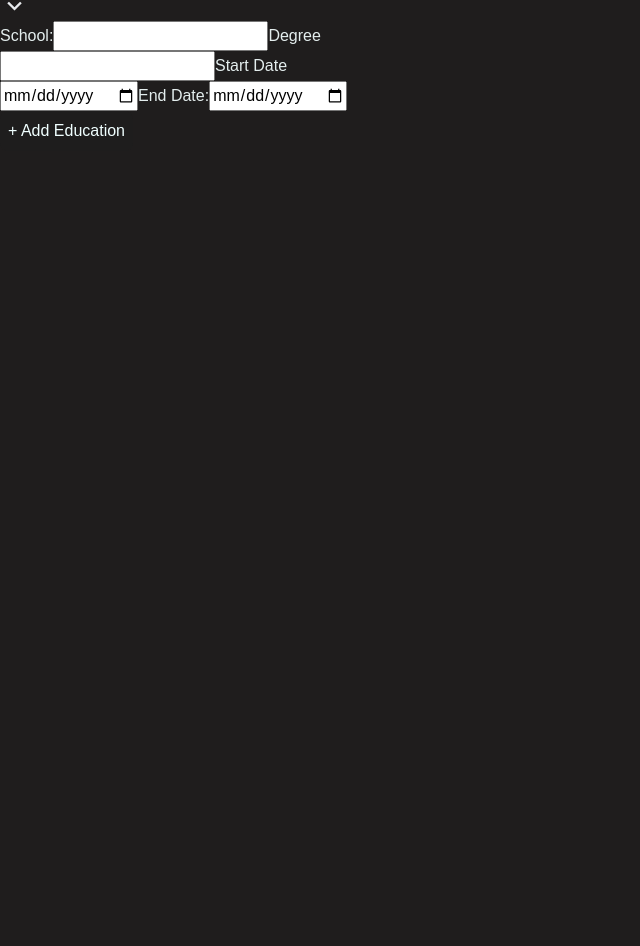
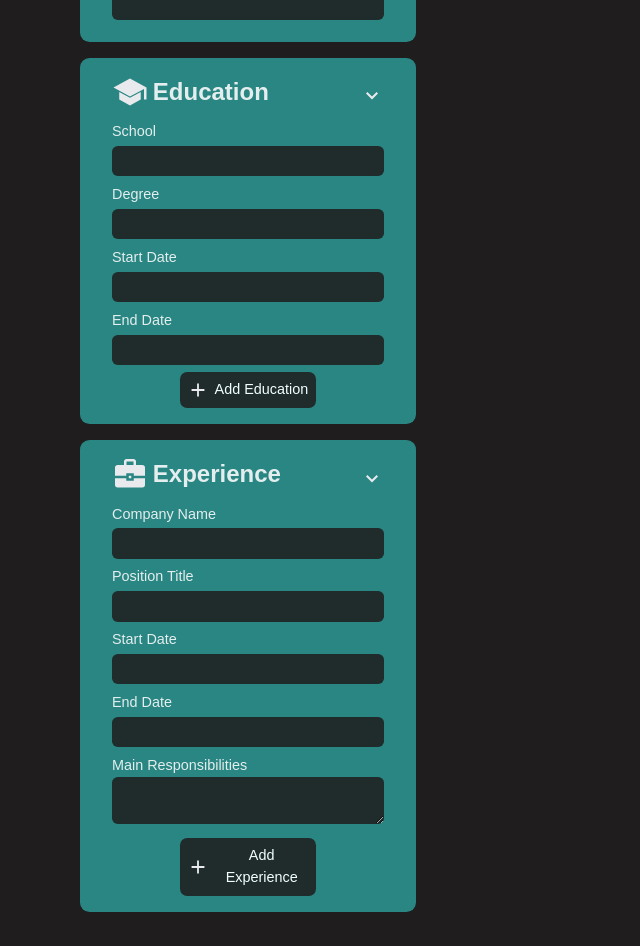
Before and after one commit to Shumaila-sayed/ResumeHive, a React (Vite) app: page / in a window 1280 px wide. Shown: the part 318-1264 px from the top of the page, without its empty margins (0-640 px from the left). Before the commit the page ends 800 px from the top, so only its background shows below. Built offline with nearby package versions, Linux system fonts and the light colour scheme; a web font is replaced by a local one.

Commit message:
Add experience section

```diff
--- a/src/components/Details.jsx
+++ b/src/components/Details.jsx
@@ -1,5 +1,7 @@
 import Personal from "./Personal"
 import Education from "./Education"
+import Experience from "./Experience"
+import '../styles/Details.css'
 
 
 function Details() {
@@ -7,6 +9,7 @@ function Details() {
         <div className="details">
             <Personal />
             <Education />
+            <Experience />
         </div>
 
     )
--- a/src/components/Education.jsx
+++ b/src/components/Education.jsx
@@ -1,31 +1,32 @@
 import { useState } from 'react';
 import schoolIcon from '../assets/school_32dp_E8EAED_FILL1_wght400_GRAD0_opsz40.svg'
 import downArrowIcon from '../assets/keyboard_arrow_down_31dp_E8EAED_FILL0_wght400_GRAD0_opsz24.svg'
+import addIcon from '../assets/add_30dp_E8EAED_FILL0_wght400_GRAD0_opsz24.svg';
 
 function Education() {
-		const [input, setInputs] = useState({});
+	const [input, setInputs] = useState({});
 
-		const handleChange = (event) => {
-				const name = event.target.name;
-				const value = event.target.value;
-				setInputs((values) => ({ ...values, [name]: value }));
+	const handleChange = (event) => {
+		const name = event.target.name;
+		const value = event.target.value;
+		setInputs((values) => ({ ...values, [name]: value }));
 	};
 
     return (
-		<div>
+		<div className='card'>
 			<div className='edu-header'>
-				<img
+
+				<h2><img
 					src={schoolIcon}
 					alt=''
-				/>
-				<h2>Education</h2>
+				/>Education</h2>
 				<img src={downArrowIcon} alt="" />
 			</div>
 
 			<div className='form-container'>
 				<form action=''>
 					<label>
-						School:
+						School
 						<input
 							type='text'
 							name='school'
@@ -47,7 +48,7 @@ function Education() {
 					<label>
 						Start Date
 						<input
-							type='date'
+							type='text'
 							name='startDate'
 							value={input.startDate || ''}
 							onChange={handleChange}
@@ -55,9 +56,9 @@ function Education() {
 					</label>
 
 					<label>
-						End Date:
+						End Date
 						<input
-							type='date'
+							type='text'
 							name='endDate'
 							value={input.endDate || ''}
 							onChange={handleChange}
@@ -65,7 +66,7 @@ function Education() {
 					</label>
 				</form>
 			</div>
-			<button>+ Add Education</button>
+			  <button className='addBtn'><img src={addIcon} alt="" />Add Education</button>
 			</div>
 		);
 }
--- a/src/components/Experience.jsx
+++ b/src/components/Experience.jsx
@@ -0,0 +1,82 @@
+import { useState } from "react";
+import workIcon from '../assets/business_center_32dp_E8EAED_FILL1_wght400_GRAD0_opsz40.svg'
+import downArrowIcon from '../assets/keyboard_arrow_down_31dp_E8EAED_FILL0_wght400_GRAD0_opsz24.svg';
+import addIcon from '../assets/add_30dp_E8EAED_FILL0_wght400_GRAD0_opsz24.svg'
+
+function Experience() {
+    const [input, setInputs] = useState({});
+
+    const handleChange = (event) => {
+		const name = event.target.name;
+		const value = event.target.value;
+		setInputs((values) => ({ ...values, [name]: value }));
+	};
+
+    return (
+			<div className="card">
+				<div className='edu-header'>
+
+					<h2><img
+						src={workIcon}
+						alt=''
+					/>Experience</h2>
+					<img
+						src={downArrowIcon}
+						alt=''
+					/>
+				</div>
+
+				<div className='form-container'>
+					<form action=''>
+						<label>
+							Company Name
+							<input
+								type='text'
+								name='company'
+								value={input.company || ''}
+								onChange={handleChange}
+							/>
+						</label>
+
+						<label>
+							Position Title
+							<input
+								type='text'
+								name='position'
+								value={input.position || ''}
+								onChange={handleChange}
+							/>
+						</label>
+						<label>
+							Start Date
+							<input
+								type='text'
+								name='workStartDate'
+								value={input.workStartDate || ''}
+								onChange={handleChange}
+							/>
+						</label>
+						<label>
+							End Date
+							<input
+								type='text'
+								name='workEndDate'
+								value={input.workEndDate || ''}
+								onChange={handleChange}
+							/>
+						</label>
+						<label>
+							Main Responsibilities
+						<textarea
+							name="responsibilities"
+							value={input.responsibilities || ''}
+							onChange={handleChange}
+						/>
+						</label>
+                </form>
+                  <button className="addBtn"><img src={addIcon} alt="" /> Add Experience</button>
+				</div>
+			</div>
+		);
+}
+export default Experience
--- a/src/components/Personal.jsx
+++ b/src/components/Personal.jsx
@@ -10,11 +10,11 @@ function Personal() {
 		};
 
 	return (
-		<div>
+		<div className="card">
 			<h2>Personal Details</h2>
 			<form action=''>
 				<label>
-					Full Name:
+					Full Name
 					<input
                         type='text'
                         name='fullName'
@@ -24,7 +24,7 @@ function Personal() {
 				</label>
 
 				<label>
-					Email:
+					Email
 					<input
                         type='email'
                         name="email"
@@ -34,9 +34,9 @@ function Personal() {
 				</label>
 
 				<label>
-					Phone Number:
+					Phone Number
 					<input
-                        type='number'
+                        type='tel'
                         name="number"
 						value={input.number || ''}
 						onChange={handleChange}
--- a/src/components/Resume.jsx
+++ b/src/components/Resume.jsx
@@ -1,5 +1,5 @@
 function Resume() {
-    return <h2>Hello im a Resume</h2>
+
 }
 
 export default Resume
--- a/src/styles/App.css
+++ b/src/styles/App.css
@@ -1,6 +1,6 @@
 #root {
     display: grid;
     grid-template-columns: 1fr 2fr;
-    grid-template-rows: 1fr 4fr;
+    grid-template-rows: 5% 95%;
     gap: 2em;
 }
--- a/src/styles/Details.css
+++ b/src/styles/Details.css
@@ -1,4 +1,55 @@
 .details {
     display: flex;
     flex-direction: column;
+    gap: 1em;
+    margin-left: 5em;
 }
+
+.card {
+    background-color: rgb(41, 134, 130);
+    padding: 1em 2em;
+    border-radius: 0.6em;
+}
+
+input {
+    display: block;
+    background-color:  rgba(31, 29, 29, 0.863);
+    border: none;
+    color: azure;
+    width: 100%;
+    padding: 0.3em;
+    border-radius: 0.4em;
+    margin: 0.2em 0 0.4em 0;
+}
+
+textarea {
+    background-color:  rgba(31, 29, 29, 0.863);
+    border: none;
+    color: azure;
+    width: 100%;
+    resize: vertical;
+    border-radius: 0.4em;
+}
+
+label {
+    font-size: 0.9em;
+}
+
+h2 {
+    margin-bottom: 0.4em;
+    display: flex;
+    align-items: flex-end;
+    gap: 0.2em;
+}
+
+.edu-header {
+    display: flex;
+    justify-content: space-between;
+    align-items:center;
+}
+
+.addBtn {
+    width: 50%;
+    margin:  0.5em auto 0 auto;
+    font-size: 0.9em;
+}
--- a/src/styles/Header.css
+++ b/src/styles/Header.css
@@ -18,8 +18,8 @@ h1 {
 }
 
 img {
-    width: 1.8em;
-    height: 1.8em;
+    width: 1.5em;
+    height: 1.5em;
 }
 
 button {
```
Also changed, not shown: src/assets/add_30dp_E8EAED_FILL0_wght400_GRAD0_opsz24.svg (added).
